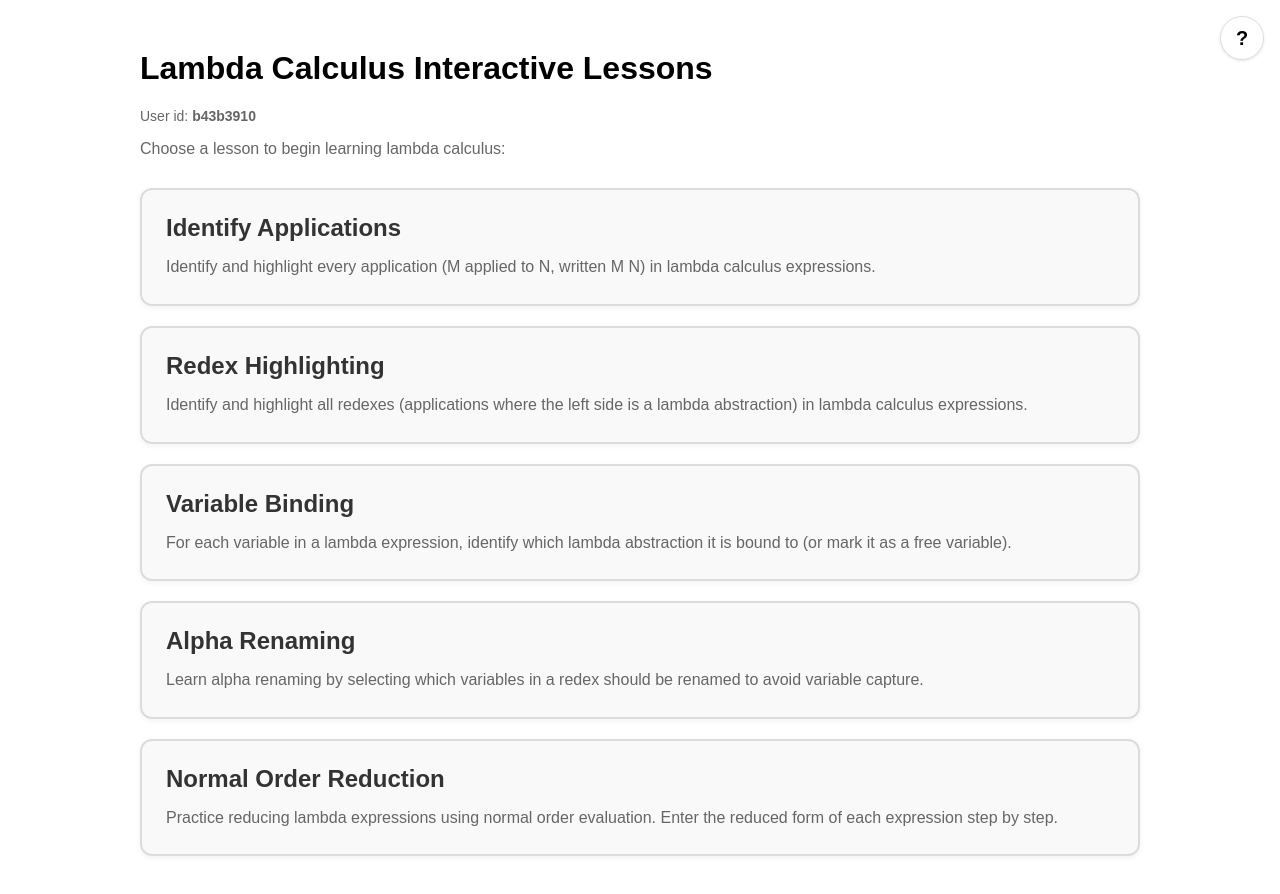
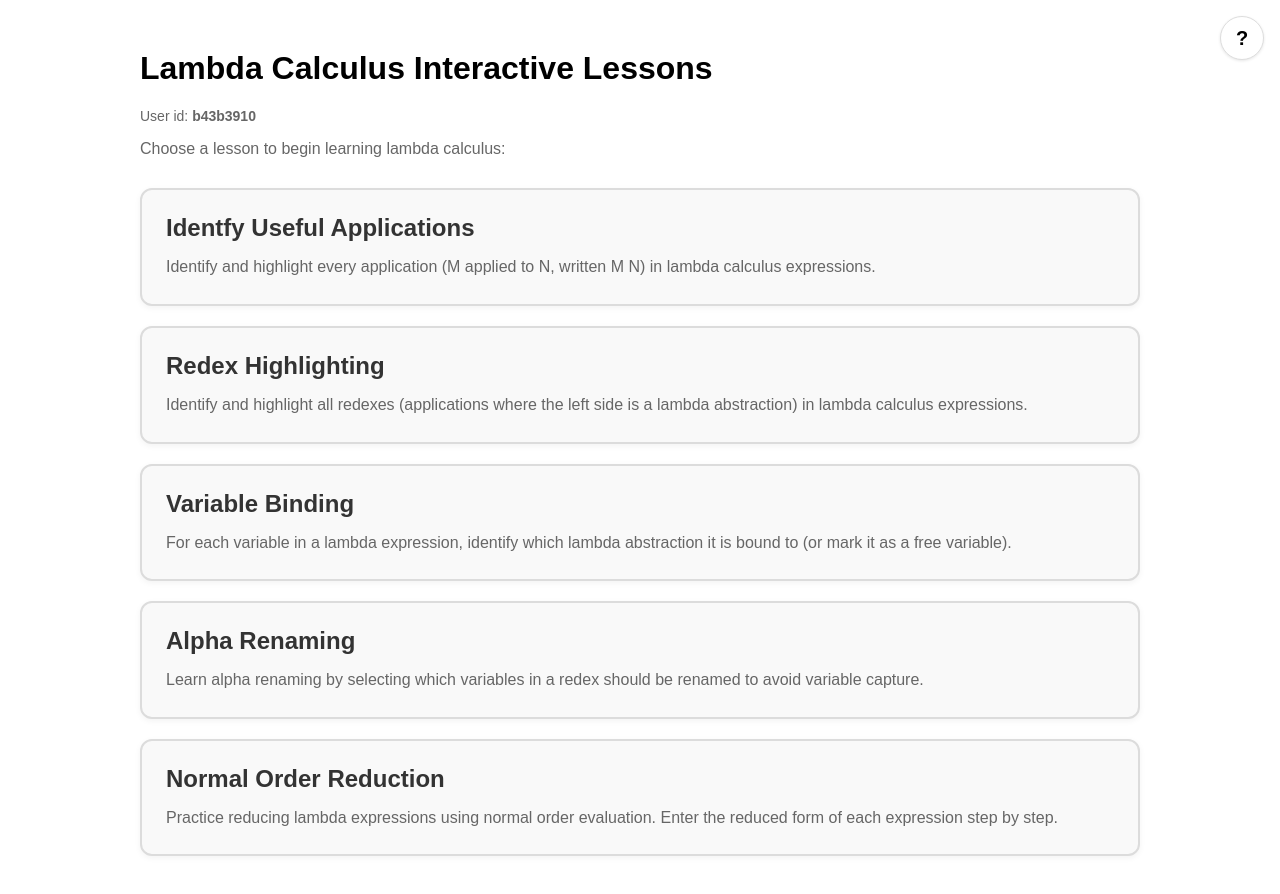
Before and after one commit to Dark-Hydra8/lambda-calculus-interactive-lesson, a React (Create React App) app: page / in a window 1280 px wide. Shown: the top 894 px of the page. Built offline with nearby package versions, Linux system fonts and the light colour scheme; no server answers.

Commit message:
Clarify name of "Identify Applications"

```diff
--- a/src/App.tsx
+++ b/src/App.tsx
@@ -121,7 +121,7 @@ const AppContent: React.FC<{ identity: UserIdentity | null; identityLoading: boo
 
       <div className="lesson-menu">
         <div className="lesson-card" onClick={() => setCurrentLesson('application')}>
-          <h2>Identify Applications</h2>
+          <h2>Identfy Useful Applications</h2>
           <p>Identify and highlight every application (M applied to N, written M N) in lambda calculus expressions.</p>
         </div>
         <div className="lesson-card" onClick={() => setCurrentLesson('redex-highlight')}>
--- a/src/ApplicationLesson.tsx
+++ b/src/ApplicationLesson.tsx
@@ -647,7 +647,7 @@ export const ApplicationLesson: React.FC<{
       <div style={{ marginBottom: '20px' }}>
         <button onClick={onBack} style={{ marginBottom: '10px' }}>← Back to Menu</button>
       </div>
-      <h1>Identify Applications</h1>
+      <h1>Identfy Useful Applications</h1>
       <p style={{ marginBottom: '20px', color: '#000', whiteSpace: 'pre-line' }}>{instructions}</p>
       <p style={{ marginBottom: '16px', fontSize: '13px', color: '#666' }}>
         <em>
```
